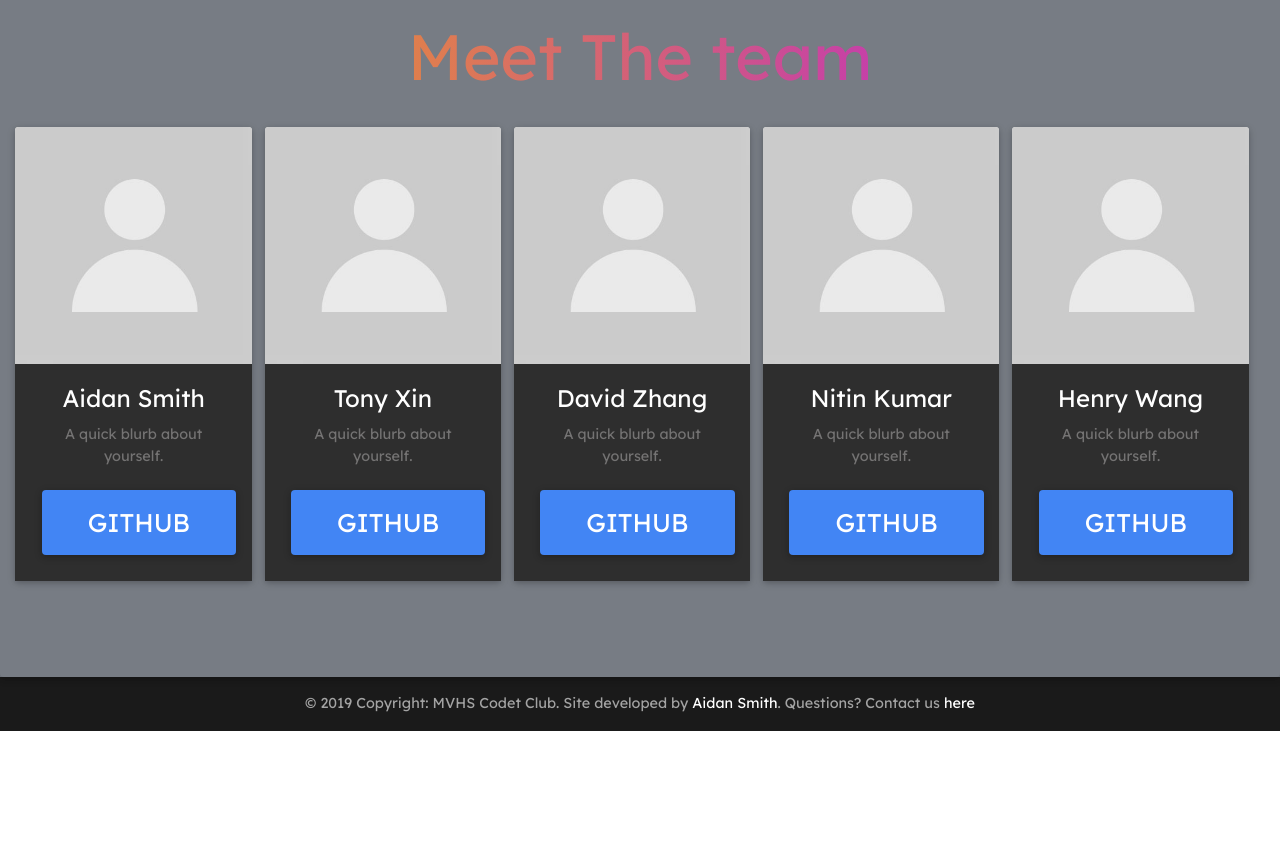
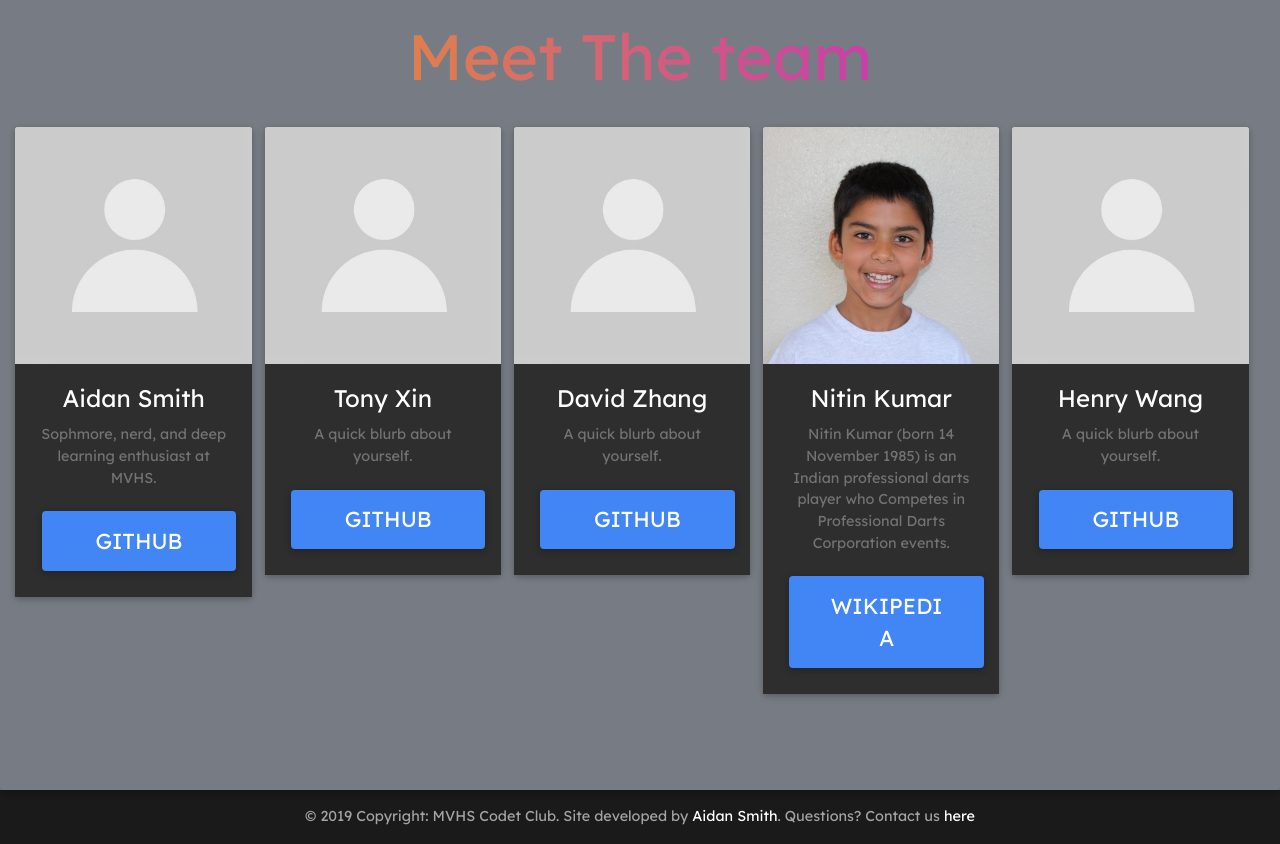
Before and after one commit to CodetCo/club, a plain HTML site: page New Site Design (BETA)/public/index.html in a window 1280 px wide. Shown: the part 3160-4004 px from the top of the page. Before the commit the page ends 3891 px from the top, so only its background shows below. Drawn offline with nearby package versions, Linux system fonts and the light colour scheme.

Commit message:
Added Blurbs

```diff
--- a/New Site Design (BETA)/public/CSS/styles.css
+++ b/New Site Design (BETA)/public/CSS/styles.css
@@ -79,7 +79,7 @@
 .adaptb {
     width: calc((100vw / 5.5 ) - 3vw) !important;
     margin-left:0.5vw;
-    font-size:2vw !important;
+    font-size:1.7vw !important;
 }
 #hide {
     width:0 !important;
--- a/New Site Design (BETA)/public/index.html
+++ b/New Site Design (BETA)/public/index.html
@@ -99,8 +99,8 @@
                 <img class="card-img-top embed-responsive-1by1"  src="temp.jpg"  alt="Card image cap">
                 <div class="card-body elegant-color">
                     <h4 class="card-title"><a>Aidan Smith</a></h4>
-                    <p class="card-text">A quick blurb about yourself.</p>
-                    <a href="#" class="btn btn-primary rounded adaptb mxauto" style="font-size:4.5vmin">Github</a>
+                    <p class="card-text">Sophmore, nerd, and deep learning enthusiast at MVHS.</p>
+                    <a href="https://github.com/AidanJSmith" class="btn btn-primary rounded adaptb mxauto" style="font-size:4.5vmin">Github</a>
                 </div>
 
                 </div>
@@ -111,7 +111,7 @@
                 <div class="card-body elegant-color">
                     <h4 class="card-title"><a>Tony Xin</a></h4>
                     <p class="card-text">A quick blurb about yourself.</p>
-                    <a href="#" class="btn btn-primary rounded adaptb mxauto" style="font-size:4.5vmin">Github</a>
+                    <a href="http://tonyxin.epizy.com/" class="btn btn-primary rounded adaptb mxauto" style="font-size:4.5vmin">Github</a>
                 </div>
 
                 </div>
@@ -122,18 +122,18 @@
                 <div class="card-body elegant-color">
                     <h4 class="card-title"><a>David Zhang</a></h4>
                     <p class="card-text">A quick blurb about yourself.</p>
-                    <a href="#" class="btn btn-primary rounded adaptb mxauto" style="font-size:4.5vmin">Github</a>
+                    <a href="https://github.com/DavidZhang22" class="btn btn-primary rounded adaptb mxauto" style="font-size:4.5vmin">Github</a>
                 </div>
 
                 </div>
                 </div>
             <div class="colx-5">
                 <div class="card position-relative">
-                <img class="card-img-top embed-responsive-1by1" src="temp.jpg"  alt="Card image cap">
+                <img class="card-img-top embed-responsive-1by1" src="nitin.jpg"  alt="Card image cap">
                 <div class="card-body elegant-color">
                     <h4 class="card-title"><a>Nitin Kumar</a></h4>
-                    <p class="card-text">A quick blurb about yourself.</p>
-                    <a href="#" class="btn btn-primary rounded adaptb mxauto" style="font-size:4.5vmin">Github</a>
+                    <p class="card-text">Nitin Kumar (born 14 November 1985) is an Indian professional darts player who Competes in Professional Darts Corporation events.</p>
+                    <a href="https://en.wikipedia.org/wiki/Nitin_Kumar?fbclid=IwAR0Vi6_nDOeV6SOeTSiH_0Pshqjl4MdgR3I6y2rDaWBAO4-s8tXJ0mRVDGg" class="btn btn-primary rounded adaptb mxauto" style="font-size:4.5vmin">Wikipedia</a>
                 </div>
 
                 </div>
@@ -144,7 +144,7 @@
                 <div class="card-body elegant-color">
                     <h4 class="card-title"><a>Henry Wang</a></h4>
                     <p class="card-text">A quick blurb about yourself.</p>
-                    <a href="#" class="btn btn-primary rounded adaptb mxauto" style="font-size:4.5vmin">Github</a>
+                    <a href="https://github.com/henrywang008" class="btn btn-primary rounded adaptb mxauto" style="font-size:4.5vmin">Github</a>
                 </div>
                 </div>
             </div>
```
Also changed, not shown: New Site Design (BETA)/public/nitin.jpg (added).
